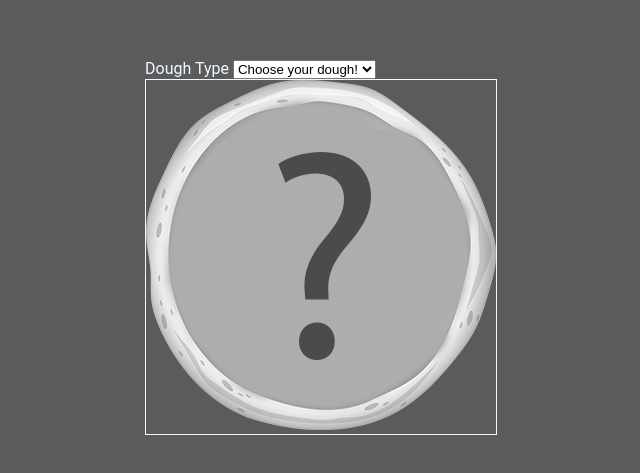
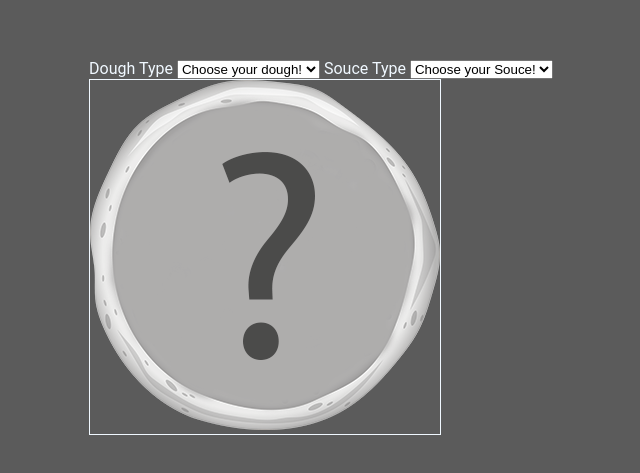
Before and after one commit to lukasdevit/odin-project, a plain HTML site: page pizza-time/index.html in a window 1280 px wide. Shown: the part 153-626 px from the top of the page, without its empty margins (319-959 px from the left). Drawn offline with Linux system fonts and the light colour scheme.

Commit message:
Sauce handler and more Json data
Added sauce input handler (basic).
Implemented json data for cheeses and toppings.

```diff
--- a/pizza-time/data.json
+++ b/pizza-time/data.json
@@ -28,6 +28,10 @@
   ],
   "souces": [
     {
+      "id": "placeholder",
+      "name": "Choose your Souce!"
+    },
+    {
       "id": "tomato",
       "name": "Tomato",
       "img": "./images/souce-tomato.png"
@@ -42,5 +46,78 @@
       "name": "Pesto",
       "img": "./images/souce-pesto.png"
     }
-  ]
+  ],
+    "cheeses": [
+        {
+        "id": "placeholder",
+        "name": "Choose your Cheese!"
+        },
+        {
+        "id": "mozzarella",
+        "name": "Mozzarella",
+        "img": "./images/cheese-mozzarella.png"
+        },
+        {
+        "id": "cheddar",
+        "name": "Cheddar",
+        "img": "./images/cheese-cheddar.png"
+        },
+        {
+        "id": "parmesan",
+        "name": "Parmesan",
+        "img": "./images/cheese-parmesan.png"
+        }
+    ],
+    "toppings": [
+        {
+        "id": "pepperoni",
+        "name": "Pepperoni",
+        "img": "./images/topping-pepperoni.png"
+        },
+        {
+        "id": "mushrooms",
+        "name": "Mushrooms",
+        "img": "./images/topping-mushrooms.png"
+        },
+        {
+        "id": "onions",
+        "name": "Onions",
+        "img": "./images/topping-onions.png"
+        },
+        {
+        "id": "sausage",
+        "name": "Sausage",
+        "img": "./images/topping-sausage.png"
+        },
+        {
+        "id": "bacon",
+        "name": "Bacon",
+        "img": "./images/topping-bacon.png"
+        },
+        {
+        "id": "extra cheese",
+        "name": "Extra Cheese",
+        "img": "./images/topping-extra-cheese.png"
+        },
+        {
+        "id": "black olives",
+        "name": "Black Olives",
+        "img": "./images/topping-black-olives.png"
+        },
+        {
+        "id": "green peppers",
+        "name": "Green Peppers",
+        "img": "./images/topping-green-peppers.png"
+        },
+        {
+        "id": "pineapple",
+        "name": "Pineapple",
+        "img": "./images/topping-pineapple.png"
+        },
+        {
+        "id": "spinach",
+        "name": "Spinach",
+        "img": "./images/topping-spinach.png"
+        }
+    ]
 }
--- a/pizza-time/index.html
+++ b/pizza-time/index.html
@@ -11,10 +11,25 @@
     <div class="container">
       <div class="btn_doughType btn_pizzaOptions">
         <label for="doughTypes" class="label_doughTypes">Dough Type</label>
-        <select id="doughTypes" name="doughTypes" title="Dough Type Selector">
-        </select>
+        <select
+          id="doughTypes"
+          name="doughTypes"
+          title="Dough Type Selector"
+        ></select>
+        <label for="sauceTypes" class="label_sauceTypes">Souce Type</label>
+        <select
+          id="sauceTypes"
+          name="sauceTypes"
+          title="Souce Type Selector"
+        ></select>
       </div>
-      <div class="pizza-container"><img id="doughImage" src="./images/pizza-placeholder.png" alt="pizza placeholder image"></div>
+      <div class="pizza-container">
+        <img
+          id="doughImage"
+          src="./images/pizza-placeholder.png"
+          alt="pizza placeholder image"
+        />
+      </div>
     </div>
     <!-- <a href="https://www.vecteezy.com/free-vector/pizza">Pizza Vectors by Vecteezy</a> -->
   </body>
--- a/pizza-time/script.js
+++ b/pizza-time/script.js
@@ -8,15 +8,14 @@ fetch("./data.json")
     console.log(jsonData);
     console.log(jsonData.doughTypes);
     addDoughSelectors();
+    addSauceSelectors();
   })
   .catch((error) => console.log(error));
-
 
 // html consts
 const doughImage = document.getElementById("doughImage");
 const doughType = document.getElementById("doughTypes");
 // end of html consts
-
 
 // import data and set html selectors
 function addDoughSelectors() {
@@ -27,6 +26,18 @@ function addDoughSelectors() {
       doughList.innerHTML += `<option value="${dough.id}" selected disabled>${dough.name}</option>`;
     } else {
       doughList.innerHTML += `<option value="${dough.id}">${dough.name}</option>`;
+    }
+  });
+}
+
+function addSauceSelectors() {
+  let sauceList = document.getElementById("sauceTypes");
+  sauceList.innerHTML = "";
+  jsonData.souces.forEach((sauce) => {
+    if (sauce.id === "placeholder") {
+      sauceList.innerHTML += `<option value="${sauce.id}" selected disabled>${sauce.name}</option>`;
+    } else {
+      sauceList.innerHTML += `<option value="${sauce.id}">${sauce.name}</option>`;
     }
   });
 }
@@ -45,4 +56,18 @@ function changeDough() {
   });
 }
 
+function changeSauce() {
+  sauceTypes.addEventListener("change", () => {
+    const selectedSauceId = sauceTypes.value;
+    const selectedSauce = jsonData.souces.find(
+      (sauce) => sauce.id === selectedSauceId
+    );
+
+    if (selectedSauce) {
+      console.log("Sauce type: " + selectedSauce.name);
+    }
+  });
+}
+
 changeDough();
+changeSauce();
```
